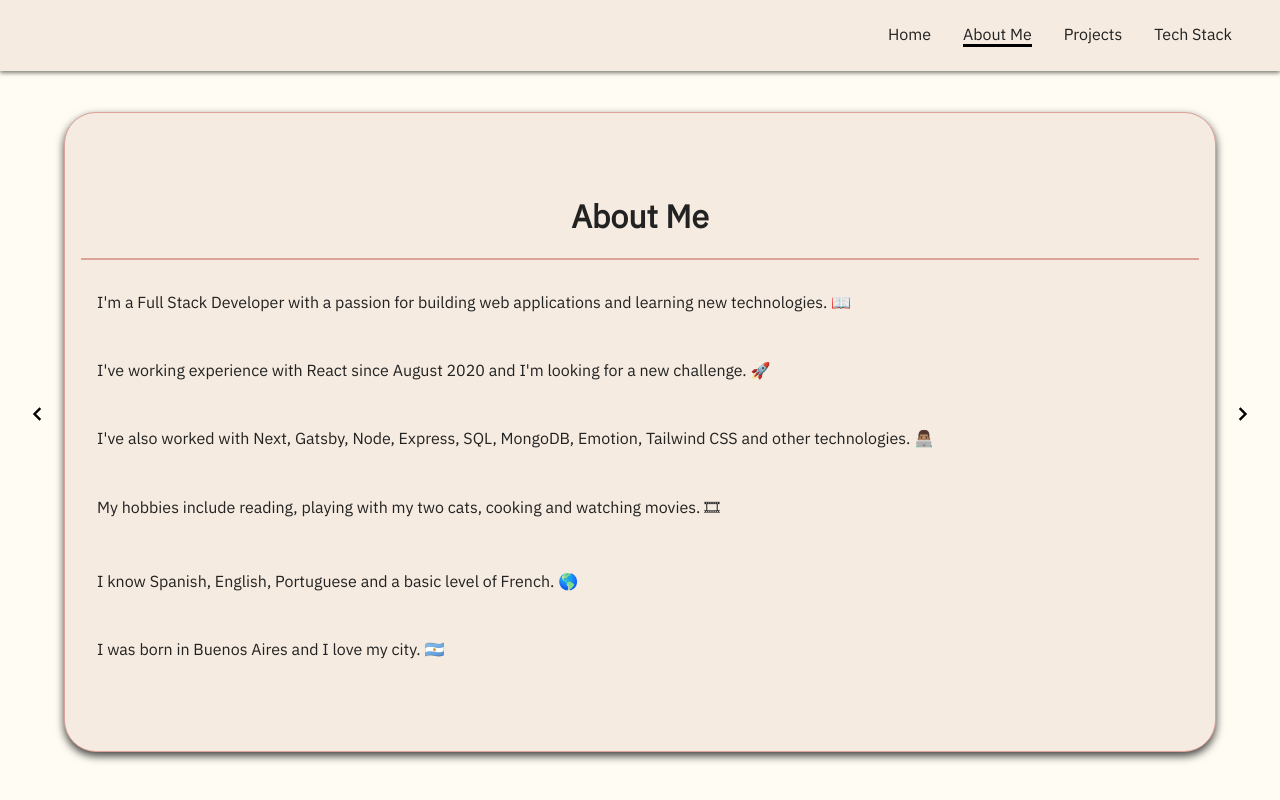
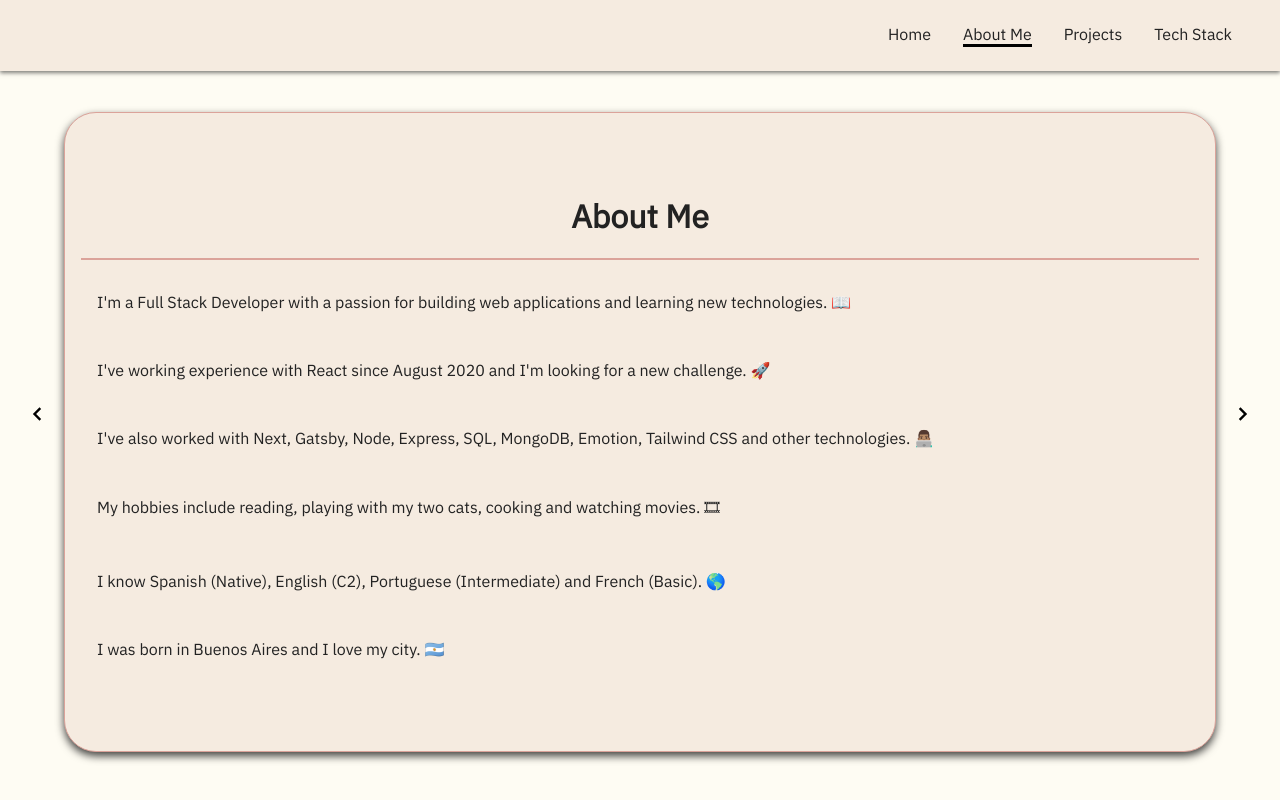
Before and after one commit to MartinDCalderonP/portfolio, a Next.js app: page / in a window 1280 px wide. Both pictures are taken after a click on the item "About Me". Built offline with nearby package versions, Linux system fonts and the light colour scheme.

Commit message:
Add languages level

```diff
--- a/components/AboutMe/index.tsx
+++ b/components/AboutMe/index.tsx
@@ -7,7 +7,7 @@ const texts = [
   "I've working experience with React since August 2020 and I'm looking for a new challenge. 🚀",
   "I've also worked with Next, Gatsby, Node, Express, SQL, MongoDB, Emotion, Tailwind CSS and other technologies. 👨🏽‍💻",
   "My hobbies include reading, playing with my two cats, cooking and watching movies. 🎞",
-  "I know Spanish, English, Portuguese and a basic level of French. 🌎",
+  "I know Spanish (Native), English (C2), Portuguese (Intermediate) and French (Basic). 🌎",
   "I was born in Buenos Aires and I love my city. 🇦🇷",
 ];
 
```
